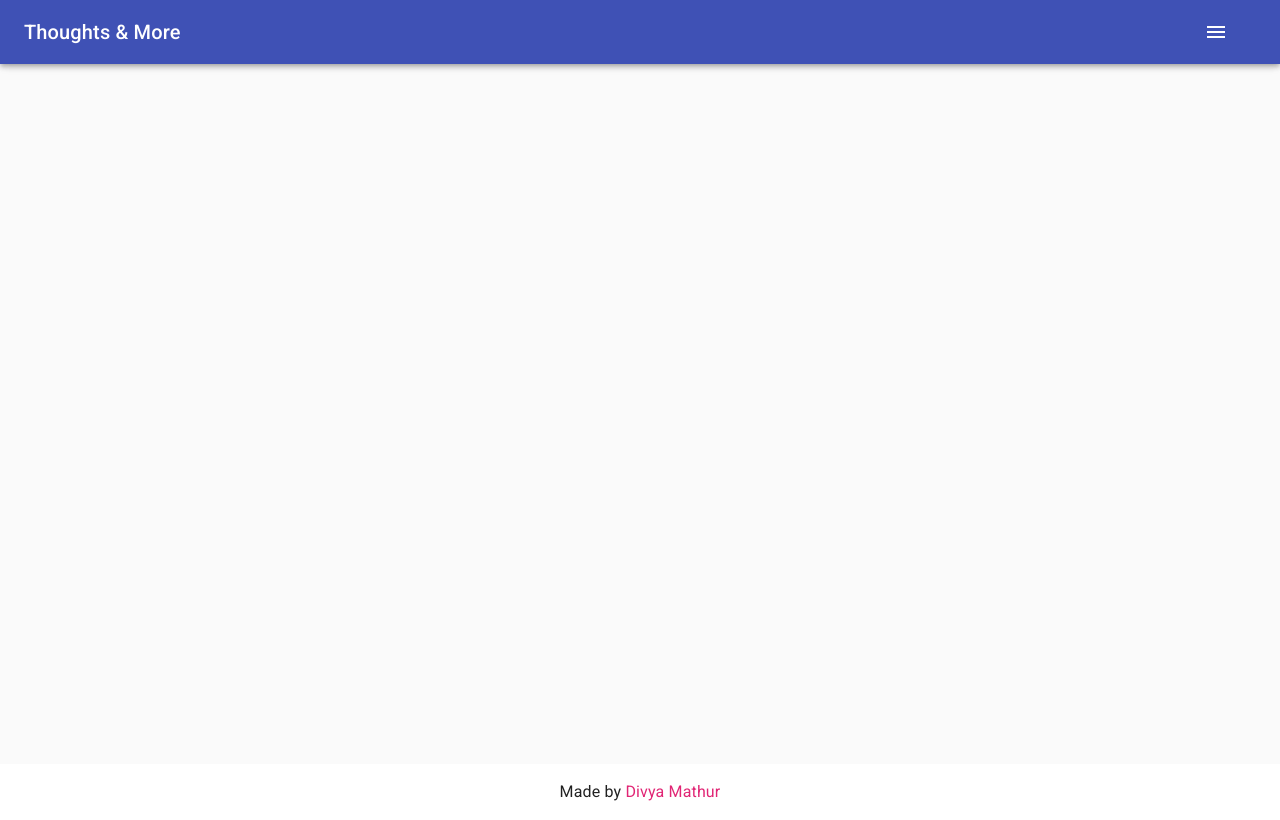
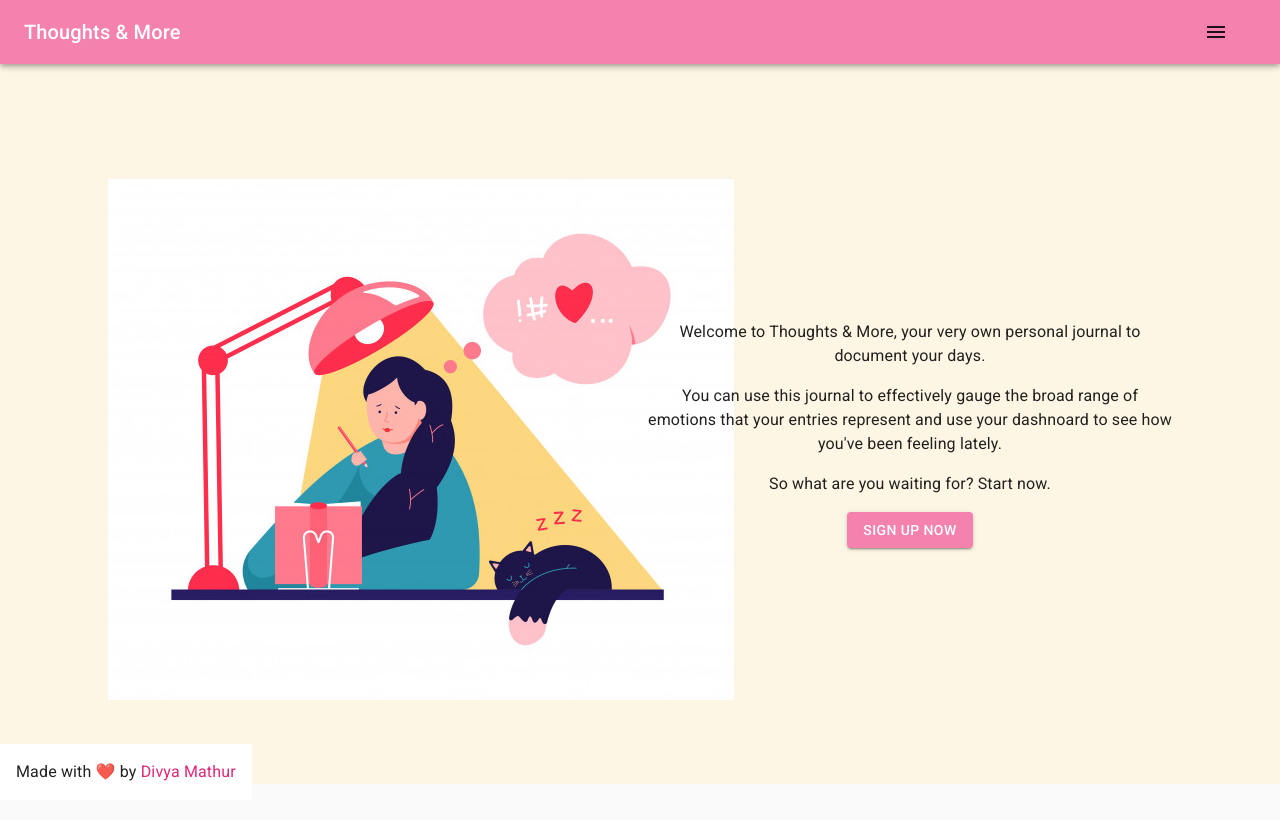
Before and after one commit to luckyrose89/Journal-App, a React (Create React App) app in the folder client/: page / in a window 1280 px wide. Built offline with nearby package versions, Linux system fonts and the light colour scheme.

Commit message:
add basic html to hompage and create a log in link on sign up page

```diff
--- a/client/src/App.js
+++ b/client/src/App.js
@@ -8,7 +8,7 @@ import { Login, Signup, ProtectRoutes } from "../src/auth/index";
 
 function App() {
   return (
-    <Grid container direction="column">
+    <Grid container direction="column" style={{ backgroundColor: "#fef6e4" }}>
       <Header />
       <Switch>
         <Route exact path="/" component={Homepage} />
--- a/client/src/Landing/footer.js
+++ b/client/src/Landing/footer.js
@@ -2,13 +2,11 @@ import React from "react";
 import CssBaseline from "@material-ui/core/CssBaseline";
 import { Typography } from "@material-ui/core";
 import { makeStyles } from "@material-ui/core/styles";
-import Container from "@material-ui/core/Container";
 
 const useStyles = makeStyles((theme) => ({
   root: {
-    display: "flex",
-    flexDirection: "column",
-    minHeight: "100vh",
+    position: "fixed",
+    bottom: "0px",
   },
   footer: {
     padding: theme.spacing(2),
@@ -23,14 +21,12 @@ function Footer() {
     <div className={classes.root}>
       <CssBaseline />
       <footer className={classes.footer}>
-        <Container maxWidth="sm">
-          <Typography variant="body1" align="center">
-            Made by{" "}
-            <a href="https://github.com/luckyrose89">
-              <span style={{ color: "#e12675" }}>Divya Mathur</span>
-            </a>
-          </Typography>
-        </Container>
+        <Typography variant="body1" align="center">
+          Made with ❤️ by{" "}
+          <a href="https://github.com/luckyrose89">
+            <span style={{ color: "#e12675" }}>Divya Mathur</span>
+          </a>
+        </Typography>
       </footer>
     </div>
   );
--- a/client/src/Landing/header.js
+++ b/client/src/Landing/header.js
@@ -26,7 +26,7 @@ const useStyles = makeStyles((theme) => ({
     flexGrow: 1,
   },
   linkColor: {
-    color: "blue",
+    color: "#001858",
   },
 }));
 
@@ -116,7 +116,7 @@ function Header(props) {
                 >
                   <MenuItem onClick={handleLogout}>Logout</MenuItem>
                   <MenuItem>
-                    <Link to="/notes" style={{ color: "#000000" }}>
+                    <Link to="/notes" className={classes.linkColor}>
                       Notes
                     </Link>
                   </MenuItem>
--- a/client/src/Landing/homepage.js
+++ b/client/src/Landing/homepage.js
@@ -1,7 +1,54 @@
 import React from "react";
+import { Link } from "react-router-dom";
+import { Grid, makeStyles, Button, Box, Typography } from "@material-ui/core";
+
+import girlImage from "../assets/images/cute-girl-writing-journal.jpg";
+
+const useStyles = makeStyles({
+  container: {
+    padding: "100px 0px 0px",
+    height: "100vh",
+  },
+  description: {
+    textAlign: "center",
+  },
+});
 
 const Homepage = () => {
-  return <div>This is the home page</div>;
+  const classes = useStyles();
+  return (
+    <Grid
+      container
+      spacing={2}
+      alignItems="center"
+      className={classes.container}
+    >
+      <Grid item xs={1} />
+      <Grid item xs={5}>
+        <img src={girlImage} alt="girl writing journal with cat" />
+      </Grid>
+      <Grid item xs={5} className={classes.description}>
+        <Typography paragraph>
+          Welcome to Thoughts & More, your very own personal journal to document
+          your days.
+        </Typography>
+        <Typography paragraph>
+          You can use this journal to effectively gauge the broad range of
+          emotions that your entries represent and use your dashnoard to see how
+          you've been feeling lately.
+        </Typography>
+        <Typography paragraph>
+          So what are you waiting for? Start now.
+        </Typography>
+        <Typography paragraph>
+          <Button variant="contained" color="primary">
+            <Link to="/signup">Sign Up Now</Link>
+          </Button>
+        </Typography>
+      </Grid>
+      <Grid item xs={1} />
+    </Grid>
+  );
 };
 
 export default Homepage;
--- a/client/src/auth/signup.js
+++ b/client/src/auth/signup.js
@@ -1,4 +1,5 @@
 import React from "react";
+import { Link } from "react-router-dom";
 import { withAppContext } from "../AppContext";
 import LockOutlinedIcon from "@material-ui/icons/LockOutlined";
 import {
@@ -7,7 +8,7 @@ import {
   Avatar,
   TextField,
   Button,
-  Typography
+  Typography,
 } from "@material-ui/core";
 
 class Signup extends React.Component {
@@ -16,14 +17,14 @@ class Signup extends React.Component {
     this.state = {
       username: "",
       password: "",
-      errorMessage: ""
+      errorMessage: "",
     };
   }
 
-  handleChange = e => {
+  handleChange = (e) => {
     const { name, value } = e.target;
     this.setState({
-      [name]: value
+      [name]: value,
     });
   };
 
@@ -31,11 +32,11 @@ class Signup extends React.Component {
     this.setState({
       username: "",
       password: "",
-      errorMessage: ""
+      errorMessage: "",
     });
   };
 
-  handleSubmit = e => {
+  handleSubmit = (e) => {
     e.preventDefault();
     this.props
       .signup(this.state)
@@ -43,9 +44,9 @@ class Signup extends React.Component {
         this.clearInputs();
         this.props.history.push("/notes");
       })
-      .catch(err => {
+      .catch((err) => {
         this.setState({
-          errorMessage: err.response.data.message
+          errorMessage: err.response.data.message,
         });
       });
   };
@@ -101,6 +102,12 @@ class Signup extends React.Component {
             <Typography color="error" variant="body1">
               {this.state.errorMessage}
             </Typography>
+            <Typography paragraph align="center" style={{ padding: "15px 0" }}>
+              Already registered?{" "}
+              <Link to="/login" style={{ color: "#001858" }}>
+                Login Now
+              </Link>
+            </Typography>
           </div>
         </Container>
       </div>
--- a/client/src/index.js
+++ b/client/src/index.js
@@ -1,16 +1,20 @@
 import React from "react";
 import ReactDOM from "react-dom";
 import { BrowserRouter as Router } from "react-router-dom";
+import { ThemeProvider } from "@material-ui/core";
 import { AppContextProvider } from "./AppContext";
+import theme from "./theme";
 import "typeface-roboto";
 import "./index.css";
 import App from "./App";
 
 ReactDOM.render(
   <AppContextProvider>
-    <Router>
-      <App />
-    </Router>
+    <ThemeProvider theme={theme}>
+      <Router>
+        <App />
+      </Router>
+    </ThemeProvider>
   </AppContextProvider>,
   document.getElementById("root")
 );
--- a/client/src/theme.js
+++ b/client/src/theme.js
@@ -0,0 +1,20 @@
+import { createMuiTheme } from "@material-ui/core/styles";
+
+const theme = createMuiTheme({
+  palette: {
+    primary: {
+      main: "#f582ae",
+    },
+    secondary: {
+      main: "#8bd3dd",
+    },
+    tertiary: {
+      main: "#001858",
+    },
+    background: {
+      main: "#fef6e4",
+    },
+  },
+});
+
+export default theme;
```
Also changed, not shown: client/src/assets/images/cute-girl-writing-journal.jpg (added), 1 other file (tests, documents, lock files or other folders).
